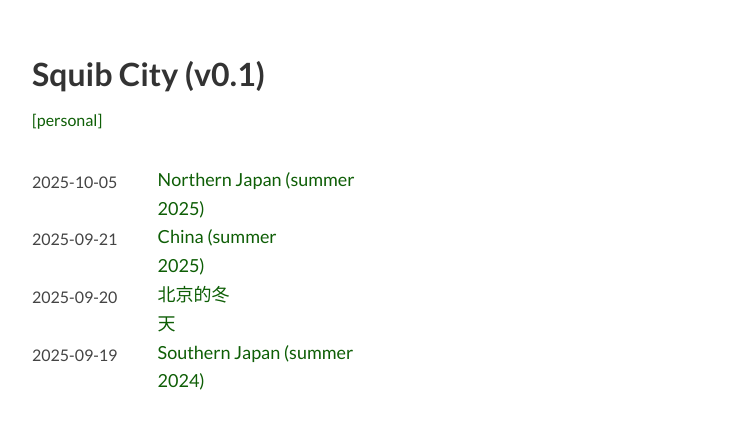
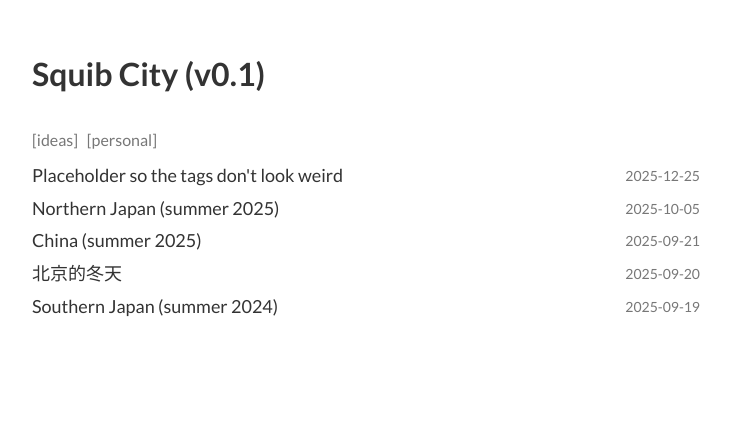
Before and after one commit to liankwang/liankwang.github.io, a Jekyll site: the page built from blog/index.html, in a window 1280 px wide. Shown: the top 429 px of the page, without its empty margins (274-1005 px from the left). Built offline with Jekyll 4.4.1, drawn with Linux system fonts in a browser that asks for light colours.

Commit message:
Changed some spacing stuff for blog

```diff
--- /dev/null
+++ b/_posts/2025-12-25-placeholder.md
@@ -0,0 +1,8 @@
+---
+layout: post
+title: "Placeholder so the tags don't look weird"
+date: 2025-12-25
+blurb: ""
+tags: [ideas]
+---
+See title.
--- a/assets/css/blog.css
+++ b/assets/css/blog.css
@@ -16,18 +16,47 @@ main {
   }
 
 h1 {
-  margin-bottom: 0.5rem;
+  /* margin-top: 1em; */
+  margin-bottom: 0.875em;
+}
+
+a {
+  color: #333;
+}
+
+a:hover {
+  color: #146B0F; /* green */
+  text-decoration: none; /* ensure no underline */
+}
+
+.tag-link {
+  margin-right: 0.35em;
+  text-decoration: none;
+  text-decoration-skip-ink: auto;
+  color: #777;
+  cursor: pointer;
+  /* transition: color 0.15s ease; */
+}
+
+.tag-link:hover {
+  color: #333;
+}
+
+.tag-link.active {
+  font-weight: bold;
+  color: #333;
+  /* color: #146B0F; */
 }
 
 
 .posts {
   width: 100%;
-  margin-top: 2em;
-  margin-bottom: 2em;
+  margin-top: 0.5em;
   box-sizing: border-box;
   display: flex;
   flex-direction: column;
-  align-items: flex-start;
+  align-items: stretch;
+  gap: 0.25em;
 }
 
 .post {
@@ -37,8 +66,8 @@ h1 {
 
 /* Shared */
 .post-date {
-  font-size: 1rem;
-  color: #444;
+  font-size: 0.875rem;
+  color: #777;
   /* margin-bottom: 0.25rem; */
 }
 
@@ -89,13 +118,13 @@ h1 {
 /* Post columns layout */
 .post-body.columns {
   display: flex;
-  gap: 1.6em;
+  /* gap: 1.6em; */
   align-items: flex-start;
 }
 
 .post-date-column {
   flex: 0 0 100px;
-  text-align: left;
+  text-align: right;
   color: #555;
   padding-top: 4px;
 }
@@ -149,19 +178,3 @@ h1 {
     margin-top: 0; /* ensure no vertical gap */
   }
 }
-
-.tag-link {
-  margin-right: 0.5em;
-  text-decoration: none;
-  text-decoration-skip-ink: auto;
-  /* color: inherit; */
-  cursor: pointer;
-}
-
-.tag-link:hover {
-  text-decoration: underline;
-}
-
-.tag-link.active {
-  font-weight: bold;
-}
--- a/assets/css/default.css
+++ b/assets/css/default.css
@@ -34,11 +34,19 @@ p {
 }
 
   a {
+    /* color: #777; */
     color: #0e5e06;
     text-decoration: none;
   }
   a:hover {
+    /* color: #146B0F; */
     text-decoration: underline;
+  }
+
+  .paper-link {
+  /* float: right; */
+  /* color: #777;
+  text-decoration: none; */
   }
 
   .section {
--- a/blog/index.html
+++ b/blog/index.html
@@ -55,9 +55,6 @@ description: ""
 
       <!-- OPTION 2: Date on left, text on right -->
       <div class="post-body columns">
-        <div class="post-date-column">
-          <div class="post-date">{{ post.date | date: "%Y-%m-%d" }}</div>
-        </div>
 
         <div class="post-info-column">
           <div class="post-title">
@@ -77,6 +74,10 @@ description: ""
             </a>
           </div>
           {% endif %} -->
+        </div>
+
+        <div class="post-date-column">
+          <div class="post-date">{{ post.date | date: "%Y-%m-%d" }}</div>
         </div>
       </div>
       </article>
--- a/index.html
+++ b/index.html
@@ -26,8 +26,8 @@ description: "I'm a first-year PhD student in the Department of Linguistics at t
   <div class="section" id="papers">
     <h2>Papers</h2>
     <ul>
-        <li> 2025. <b>Lian Wang</b>. Covert Wh-verb Movement in Mandarin Chinese. <em>Proceedings of WCCFL 42</em>. <a href="https://www.lingref.com/cpp/wccfl/42/paper3845.pdf" target="_blank"> [paper] </a></li>
-        <li> 2024. Jiayi Lu*, Jonathan Merchan*, <b>Lian Wang</b>*, and Judith Degen. Can Syntactic Log-Odds Ratio Predict Acceptability and Satiation?. <em>Proceedings of SCiL 2024</em>. <a href="https://aclanthology.org/2024.scil-1.2/" target="_blank"> [paper] </a></li>
+        <li> 2025. <b>Lian Wang</b>. Covert Wh-verb Movement in Mandarin Chinese. <em>Proceedings of WCCFL 42</em>. <a href="https://www.lingref.com/cpp/wccfl/42/paper3845.pdf" target="_blank" class="paper paper-link"> [paper] </a></li>
+        <li> 2024. Jiayi Lu*, Jonathan Merchan*, <b>Lian Wang</b>*, and Judith Degen. Can Syntactic Log-Odds Ratio Predict Acceptability and Satiation?. <em>Proceedings of SCiL 2024</em>. <a href="https://aclanthology.org/2024.scil-1.2/" target="_blank" class="paper-link"> [paper] </a></li>
     </ul>
   </div>
   <div class="section" id="talks">
```
Also changed, not shown: _posts/2025-09-20-winter2025beijing.md (+1 -1 lines), assets/css/post.css (+10 -15 lines).
